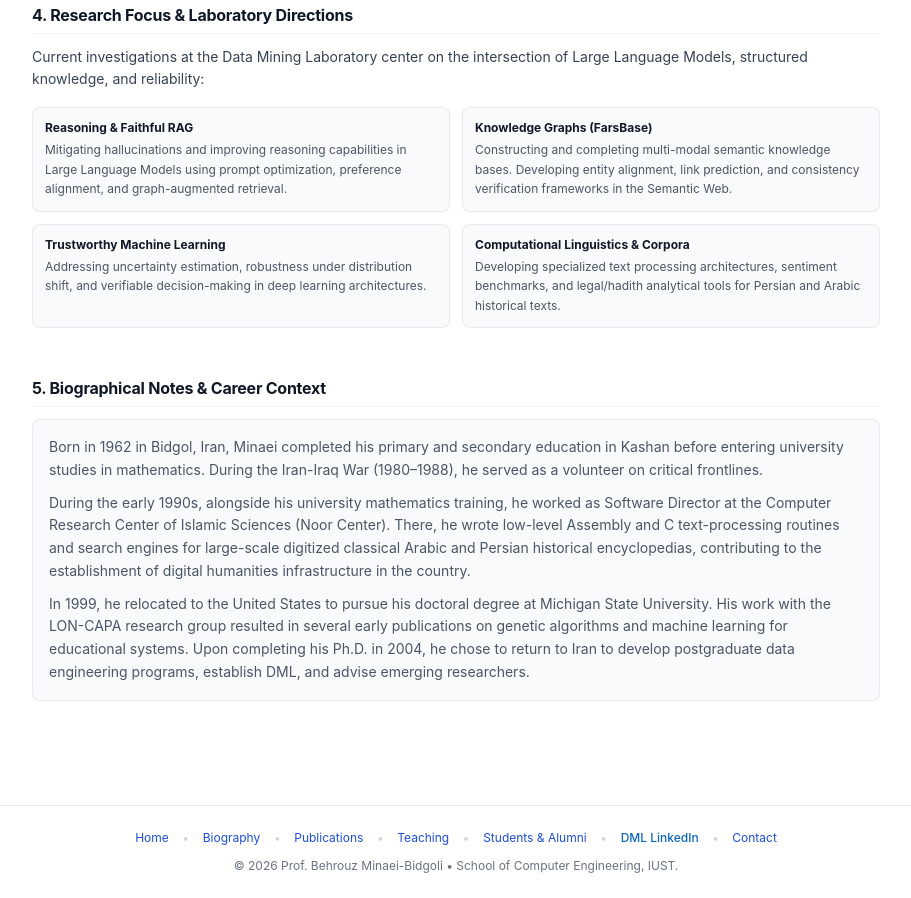
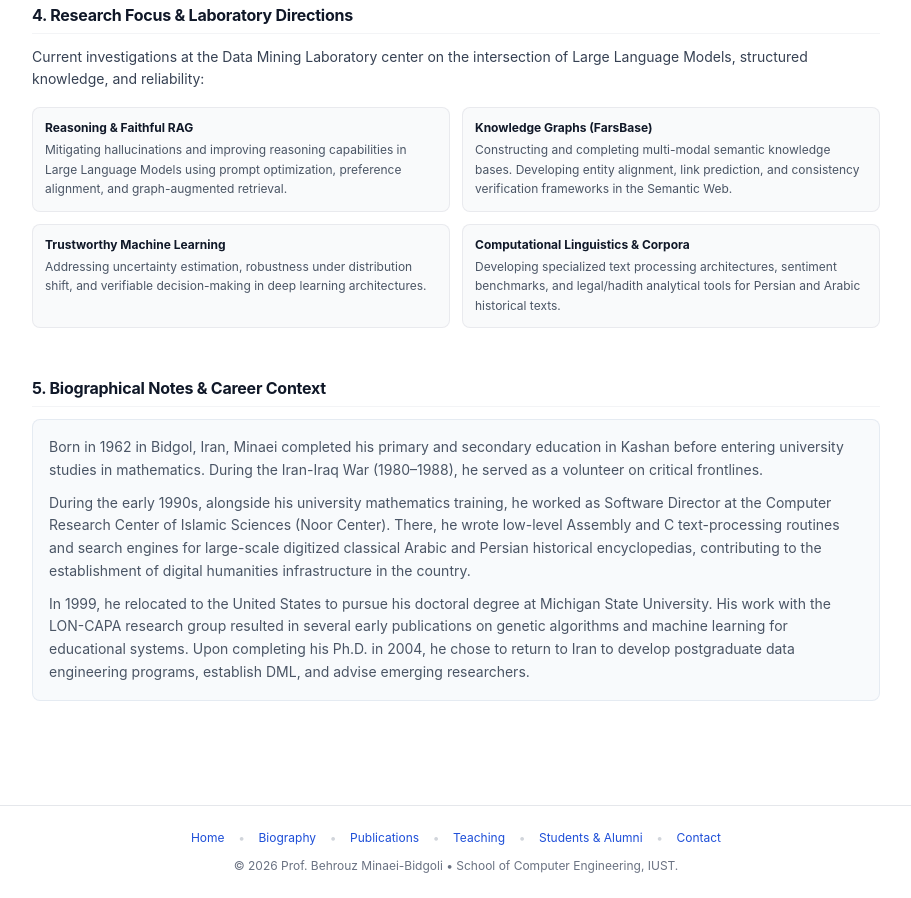
Before and after one commit to PooryaSN2000/prof-minaei-web, a website built with Vite: page biography.html in a window 1280 px wide. Shown: the part 1596-2494 px from the top of the page, without its empty margins (184-1095 px from the left). Built offline with nearby package versions, Linux system fonts and the light colour scheme.

Commit message:
refactor(footer): remove DML LinkedIn from faculty footer nav

```diff
--- a/biography.html
+++ b/biography.html
@@ -223,7 +223,6 @@
         <a href="./publications.html" class="hover:underline hover:text-gray-800 transition-colors">Publications</a>
         <a href="./teaching.html" class="hover:underline hover:text-gray-800 transition-colors">Teaching</a>
         <a href="./students.html" class="hover:underline hover:text-gray-800 transition-colors">Students &amp; Alumni</a>
-        <a href="https://www.linkedin.com/company/iust-data-mining-lab/" target="_blank" rel="noopener noreferrer" class="hover:underline text-[#0a66c2] font-medium">DML LinkedIn</a>
         <a href="./contact.html" class="hover:underline hover:text-gray-800 transition-colors">Contact</a>
       </nav>
       <div>&copy; 2026 Prof. Behrouz Minaei-Bidgoli &bull; School of Computer Engineering, IUST.</div>
--- a/contact.html
+++ b/contact.html
@@ -155,7 +155,6 @@
         <a href="./publications.html" class="hover:underline hover:text-gray-800 transition-colors">Publications</a>
         <a href="./teaching.html" class="hover:underline hover:text-gray-800 transition-colors">Teaching</a>
         <a href="./students.html" class="hover:underline hover:text-gray-800 transition-colors">Students &amp; Alumni</a>
-        <a href="https://www.linkedin.com/company/iust-data-mining-lab/" target="_blank" rel="noopener noreferrer" class="hover:underline text-[#0a66c2] font-medium">DML LinkedIn</a>
         <a href="./contact.html" class="hover:underline hover:text-gray-800 transition-colors">Contact</a>
       </nav>
       <div>&copy; 2026 Prof. Behrouz Minaei-Bidgoli &bull; School of Computer Engineering, IUST.</div>
--- a/index.html
+++ b/index.html
@@ -189,7 +189,6 @@
         <a href="./publications.html" class="hover:underline hover:text-gray-800 transition-colors">Publications</a>
         <a href="./teaching.html" class="hover:underline hover:text-gray-800 transition-colors">Teaching</a>
         <a href="./students.html" class="hover:underline hover:text-gray-800 transition-colors">Students &amp; Alumni</a>
-        <a href="https://www.linkedin.com/company/iust-data-mining-lab/" target="_blank" rel="noopener noreferrer" class="hover:underline text-[#0a66c2] font-medium">DML LinkedIn</a>
         <a href="./contact.html" class="hover:underline hover:text-gray-800 transition-colors">Contact</a>
       </nav>
       <div>&copy; 2026 Prof. Behrouz Minaei-Bidgoli &bull; School of Computer Engineering, IUST.</div>
--- a/publications.html
+++ b/publications.html
@@ -204,7 +204,6 @@
         <a href="./publications.html" class="hover:underline hover:text-gray-800 transition-colors">Publications</a>
         <a href="./teaching.html" class="hover:underline hover:text-gray-800 transition-colors">Teaching</a>
         <a href="./students.html" class="hover:underline hover:text-gray-800 transition-colors">Students &amp; Alumni</a>
-        <a href="https://www.linkedin.com/company/iust-data-mining-lab/" target="_blank" rel="noopener noreferrer" class="hover:underline text-[#0a66c2] font-medium">DML LinkedIn</a>
         <a href="./contact.html" class="hover:underline hover:text-gray-800 transition-colors">Contact</a>
       </nav>
       <div>&copy; 2026 Prof. Behrouz Minaei-Bidgoli &bull; School of Computer Engineering, IUST.</div>
--- a/students.html
+++ b/students.html
@@ -215,7 +215,6 @@
         <a href="./publications.html" class="hover:underline hover:text-gray-800 transition-colors">Publications</a>
         <a href="./teaching.html" class="hover:underline hover:text-gray-800 transition-colors">Teaching</a>
         <a href="./students.html" class="hover:underline hover:text-gray-800 transition-colors">Students &amp; Alumni</a>
-        <a href="https://www.linkedin.com/company/iust-data-mining-lab/" target="_blank" rel="noopener noreferrer" class="hover:underline text-[#0a66c2] font-medium">DML LinkedIn</a>
         <a href="./contact.html" class="hover:underline hover:text-gray-800 transition-colors">Contact</a>
       </nav>
       <div>&copy; 2026 Prof. Behrouz Minaei-Bidgoli &bull; School of Computer Engineering, IUST.</div>
--- a/teaching.html
+++ b/teaching.html
@@ -105,7 +105,6 @@
         <a href="./publications.html" class="hover:underline hover:text-gray-800 transition-colors">Publications</a>
         <a href="./teaching.html" class="hover:underline hover:text-gray-800 transition-colors">Teaching</a>
         <a href="./students.html" class="hover:underline hover:text-gray-800 transition-colors">Students &amp; Alumni</a>
-        <a href="https://www.linkedin.com/company/iust-data-mining-lab/" target="_blank" rel="noopener noreferrer" class="hover:underline text-[#0a66c2] font-medium">DML LinkedIn</a>
         <a href="./contact.html" class="hover:underline hover:text-gray-800 transition-colors">Contact</a>
       </nav>
       <div>&copy; 2026 Prof. Behrouz Minaei-Bidgoli &bull; School of Computer Engineering, IUST.</div>
```
